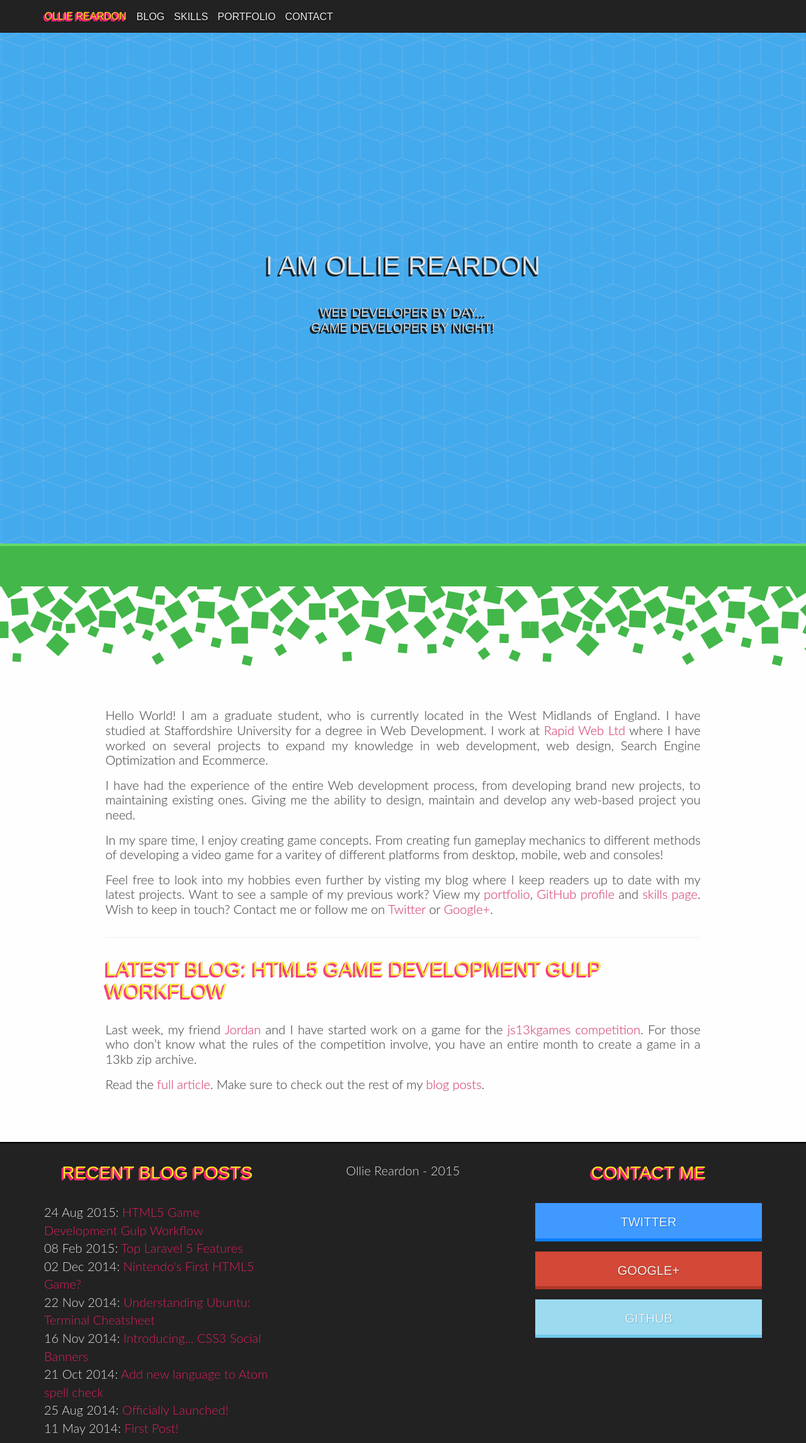
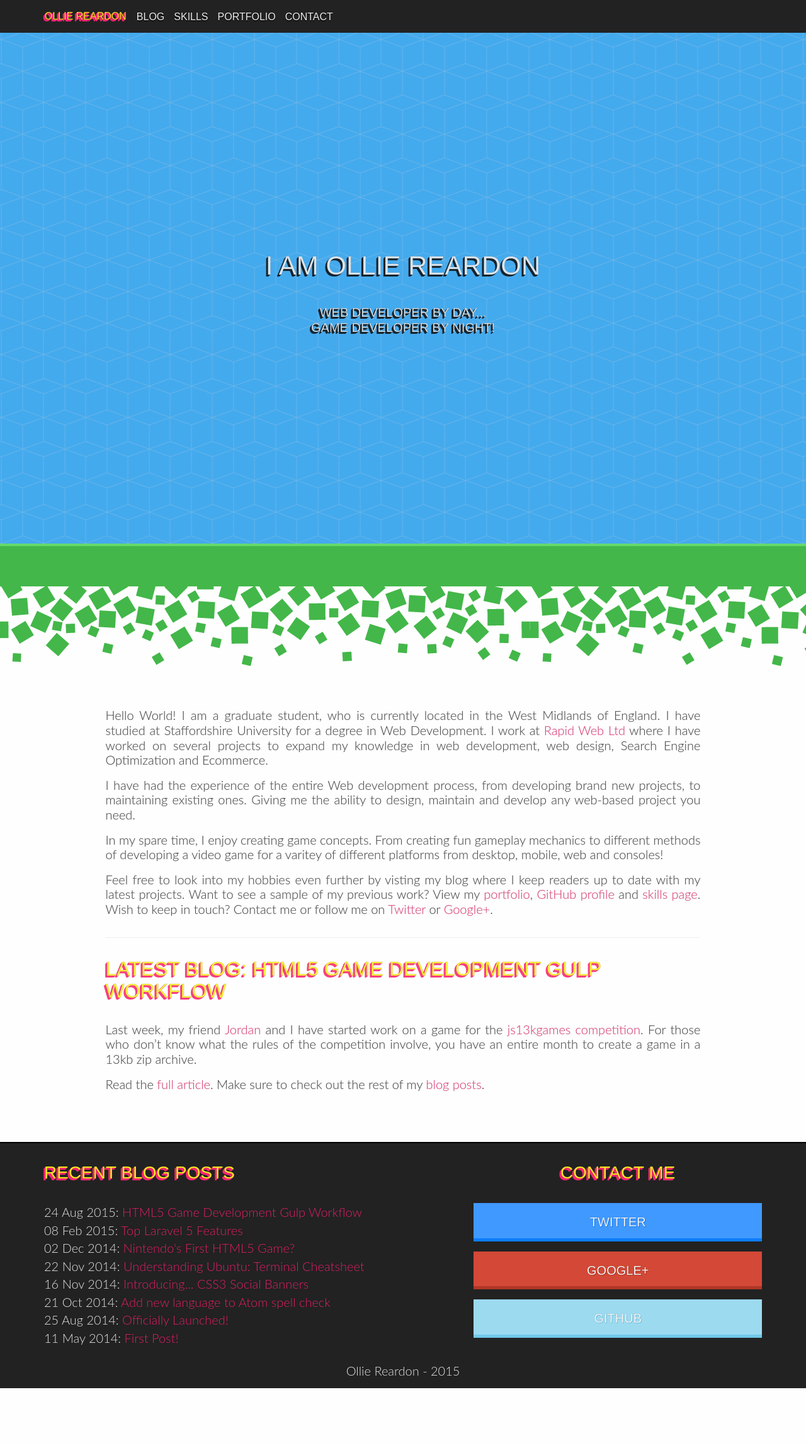
Before and after one commit to ojdon/ojdon.github.io, a Jekyll site: the page built from index.html, in a window 1280 px wide. Shown: the whole page at 63% size. Built offline with Jekyll 4.4.1, drawn with Linux system fonts in a browser that asks for light colours; Markdown is read by kramdown in place of the engine named in the settings; after the commit the page ends 2204 px from its top, so only the background shows below that.

Commit message:
Footer changes

```diff
--- a/_layouts/default.html
+++ b/_layouts/default.html
@@ -41,27 +41,22 @@
         <footer>
           <div class="container">
             <div class="row">
-              <div class="col-sm-4 recent-posts">
-                <h3 class="heading text-center">Recent Blog Posts</h3>
+              <div class="col-sm-7 recent-posts">
+                <h3 class="heading">Recent Blog Posts</h3>
                 <ul class="list-unstyled posts">
                     {% for post in site.posts %}
                       <li><span>{{ post.date | date_to_string }}</span>: <a href="{{ post.url }}">{{ post.title }}</a></li>
                     {% endfor %}
                 </ul>
               </div>
-              <div class="col-sm-4 col-sm-push-4 contact-me">
+              <div class="col-sm-5 contact-me">
                 <h3 class="heading text-center">Contact Me</h3>
                 <a href="//twitter.com/ojdon" target="_blank"><span class="social-icon twitter">TWITTER</span></a>
                 <a href="//plus.google.com/111804847061500742496" target="_blank"><span class="social-icon googleplus">GOOGLE+</span></a>
                 <a href="//github.com/ojdon" target="_blank"><span class="social-icon github">GITHUB</span></a>
               </div>
-              <div class="col-sm-4 col-sm-pull-4">
-                <p class="name-year">
-                  Ollie Reardon - {{ site.time | date: '%Y' }}
-                </p>
-              </div>
-
             </div>
+            <p class="text-center">Ollie Reardon - {{ site.time | date: '%Y' }}</p>
           </div>
 
         </footer>
--- a/css/style.scss
+++ b/css/style.scss
@@ -84,10 +84,6 @@ hr {
 label, li, p {font-size: 20px; font-size: 2.0rem !important}
 li {list-style: square;}
 p {text-align: justify; line-height: 2.36rem; margin: 16px 0;}
-.name-year {
-  margin-top: 32px;
-  text-align: center;
-}
 .navbar {
 	background: #222;
 	border: none;
```
Also changed, not shown: css/style.css.
